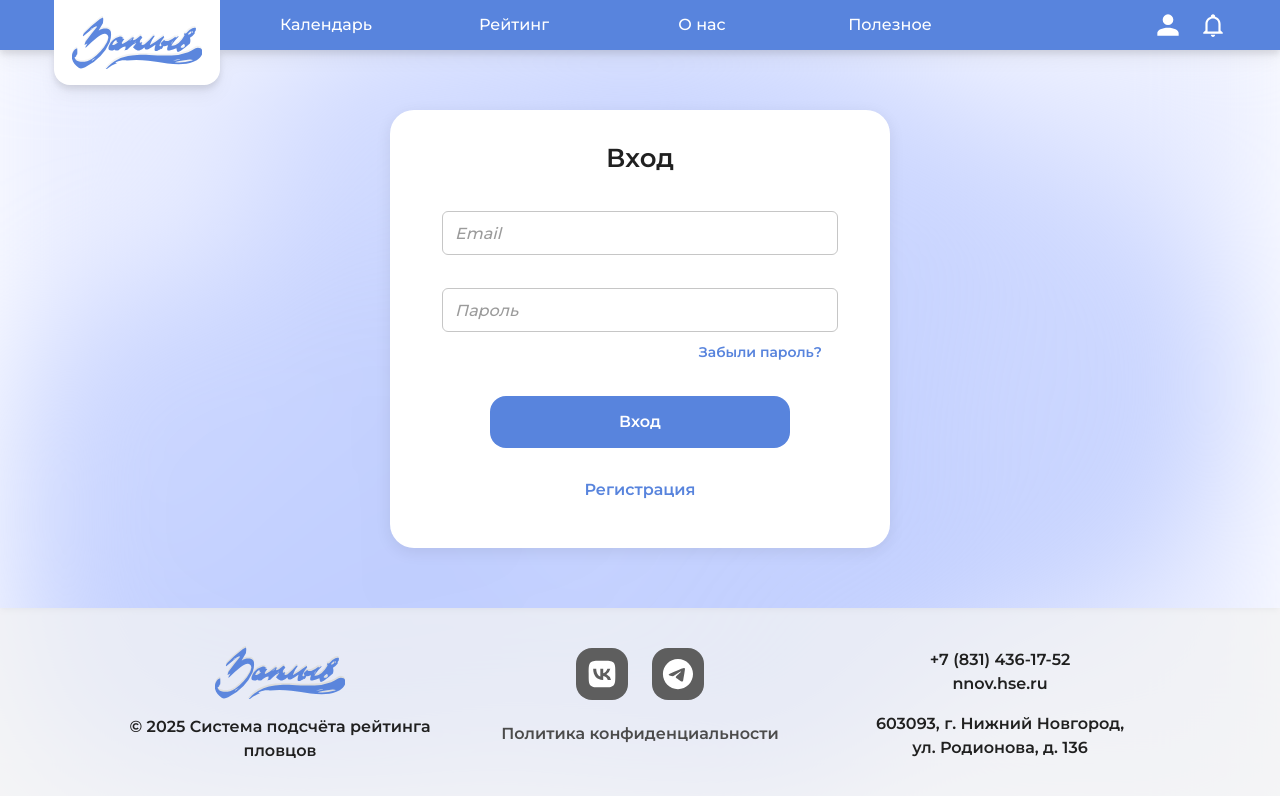
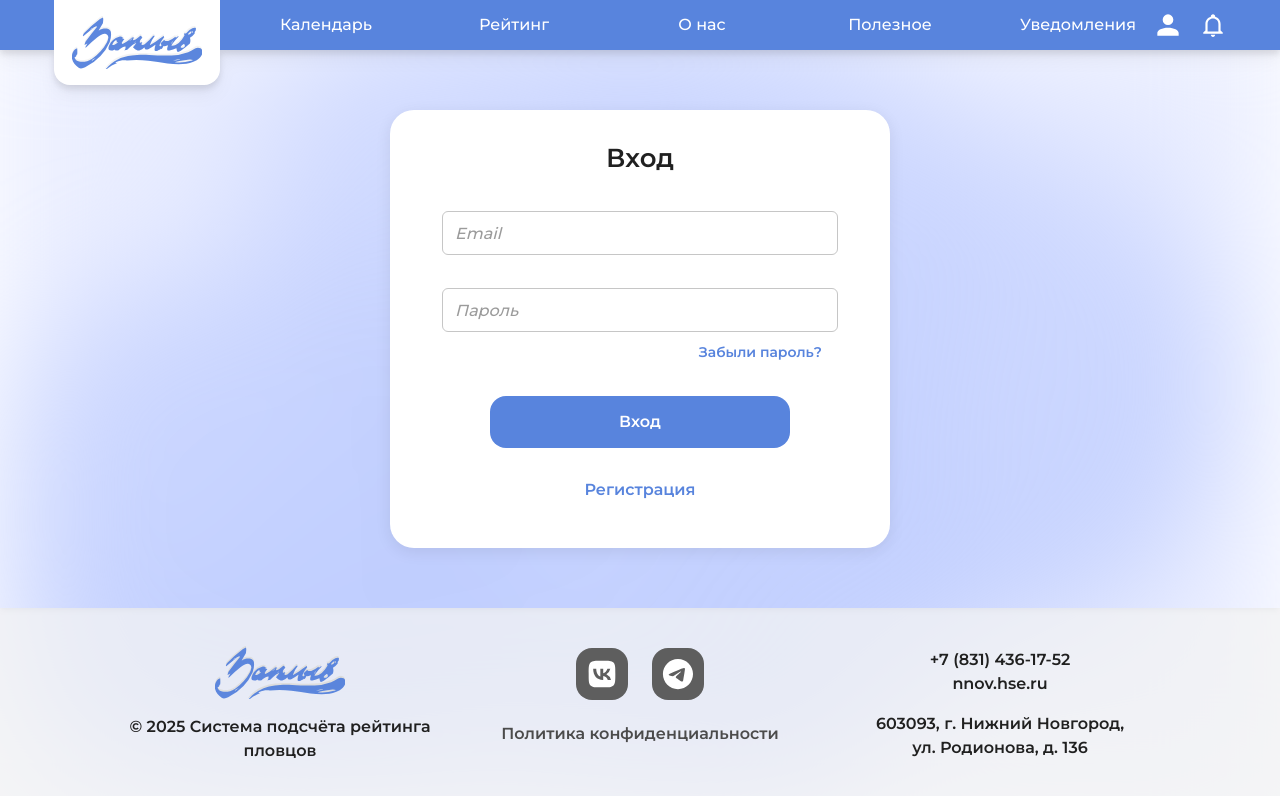
Before and after one commit to shmatozz/Ranking-App-Web, a Next.js app: page /sign-in in a window 1280 px wide. Shown: the top 796 px of the page. Built offline with nearby package versions, Linux system fonts and the light colour scheme; no server answers.

Commit message:
fix: header and partners adaptivity

```diff
--- a/src/widgets/main-page-sections/ui/Partners.tsx
+++ b/src/widgets/main-page-sections/ui/Partners.tsx
@@ -18,7 +18,7 @@ export const Partners = () => {
     <div className={"flex h-full w-full max-w-[1100px] m-auto rounded-3xl bg-base-0 lg-md:shadow-[0_4px_16px_0px_rgba(0,0,0,0.08)] lg-md:py-8 flex-col gap-4"}>
       <label className={"text-h4 text-base-95 px-[24px] xs:px-[52px]"}>Партнеры</label>
 
-      <Marquee pauseOnHover gradient>
+      <Marquee pauseOnHover gradient gradientWidth={50}>
         {partners.map((partner) => (
           <PartnerCard key={partner.id} partner={partner} classname={"mx-[16px] w-[200px] h-[200px]"}/>
         ))}
--- a/src/widgets/navigation/ui/Header.tsx
+++ b/src/widgets/navigation/ui/Header.tsx
@@ -18,15 +18,27 @@ export const Header = () => {
 
   const NavLinks = ({ isActive }: { isActive: (href: string) => boolean }) => (
     <div className="flex flex-col large:flex-row gap-2">
-      <NavLink href="/calendar" label="Календарь" isActive={isActive} />
-      <NavLink href="/ratings" label="Рейтинг" isActive={isActive} />
-      <NavLink href="/about" label="О нас" isActive={isActive} />
-      <NavLink href="/useful" label="Полезное" isActive={isActive} />
+      <NavLink href="/calendar" label="Календарь" isActive={isActive}/>
+      <NavLink href="/ratings" label="Рейтинг" isActive={isActive}/>
+      <NavLink href="/about" label="О нас" isActive={isActive}/>
+      <NavLink href="/useful" label="Полезное" isActive={isActive}/>
+
+      <div  onClick={() => setNotificationsOpen(true)}
+            className="flex w-[11.25rem] px-8 h-full min-h-10 justify-center group select-none lg-md:min-h-[50px]">
+        <div className={clsx(
+          "flex items-center justify-center w-full relative transition-colors text-base-0",
+          isNotificationsOpen ?"text-blue-10" : "text-base-0"
+        )}>
+          {"Уведомления"}
+          <div className={clsx("absolute bottom-0 w-full transition-all duration-200 group-hover:h-1", isNotificationsOpen ? "h-1 bg-blue-10" : "h-0 bg-base-0")}/>
+        </div>
+      </div>
     </div>
   );
 
-  const NavLink = ({ href, label, isActive }: { href: string; label: string; isActive: (href: string) => boolean }) => (
-    <Link href={href} onClick={toggleMenu} className="flex w-[11.25rem] px-8 h-full min-h-10 justify-center group select-none lg-md:min-h-[50px]">
+  const NavLink = ({href, label, isActive}: { href: string; label: string; isActive: (href: string) => boolean }) => (
+    <Link href={href} onClick={toggleMenu}
+          className="flex w-[11.25rem] px-8 h-full min-h-10 justify-center group select-none lg-md:min-h-[50px]">
       <div className={clsx(
         "flex items-center justify-center w-full relative transition-colors",
         isActive(href) ? "text-blue-10" : "text-base-0"
@@ -77,7 +89,7 @@ export const Header = () => {
           <IconLink href="/profile" icon="account" isActive={isActive}/>
 
           <div
-            className="flex items-center justify-center h-full w-full max-w-[11.25rem] relative group"
+            className="hidden xs:flex items-center justify-center h-full w-full max-w-[11.25rem] relative group"
             onClick={() => setNotificationsOpen(true)}
           >
             <Icon name={"bell"} size={26} color={isNotificationsOpen ? "#D3DCFF" : "white"}
@@ -98,13 +110,6 @@ export const Header = () => {
         <div
           className="absolute top-[50px] right-0 gap-4 w-fit bg-blue-50 bg-opacity-85 shadow-md flex flex-col items-center py-4 large:hidden rounded-bl-2xl -z-10">
           <NavLinks isActive={isActive}/>
-          <div className={clsx(
-            "flex items-center justify-center w-full relative transition-colors text-base-0",
-          )}>
-            {"Уведомления"}
-            <div
-              className={clsx("absolute bottom-0 w-full transition-all duration-200 group-hover:h-1")}/>
-          </div>
         </div>
       )}
     </header>
```
